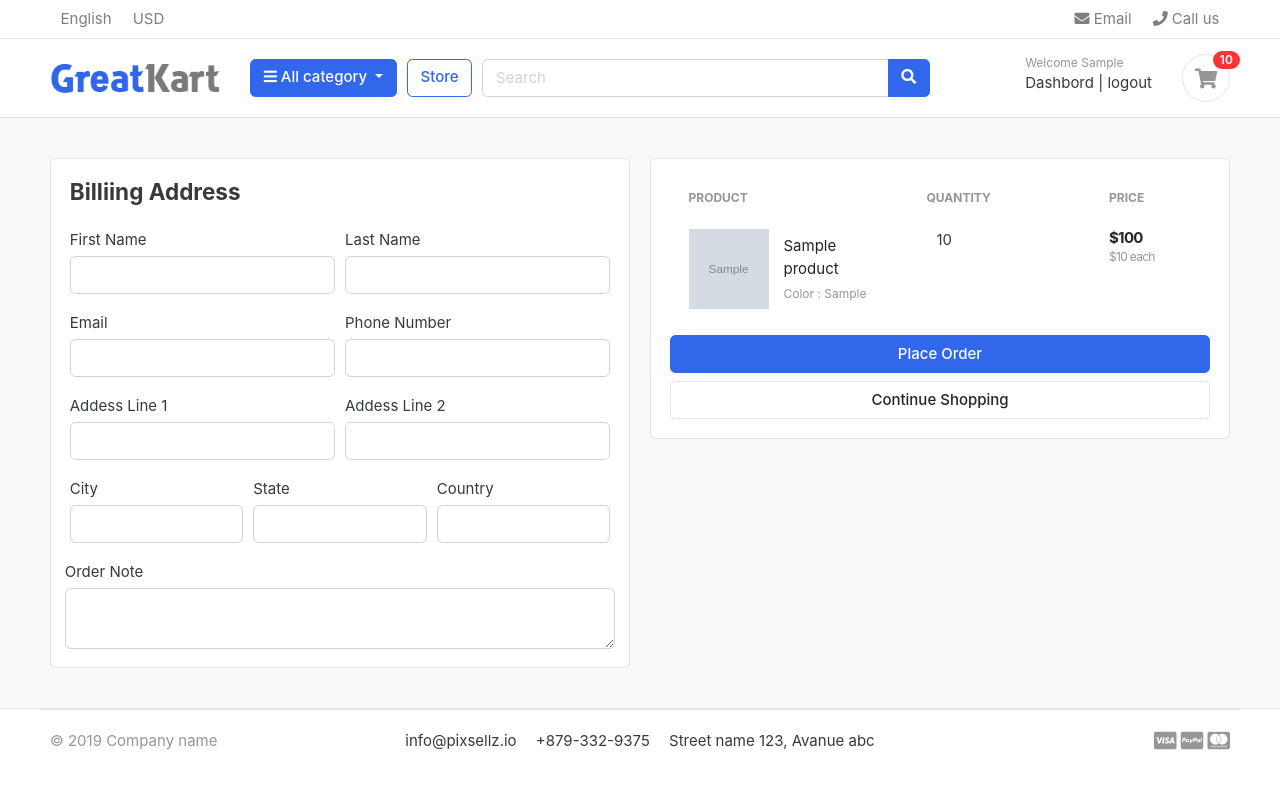
After one commit to faezeheshraghi/greatkart-django, a Django app: page /cart/checkout/ in a window 1280 px wide. The commit adds this page. Run offline with Django 3.2, Linux system fonts and the light colour scheme; a user stored in the database is signed in; tables that the repository leaves empty hold one stand-in row (values such as "Sample post"); grey boxes marked "Sample" are stand-in pictures; some libraries are stand-ins or nearby versions; some web fonts are replaced.

Commit message:
handeled cart and checkout page for logged in users

```diff
--- a/cart/context_processors.py
+++ b/cart/context_processors.py
@@ -8,7 +8,10 @@ def counter(request):
     else:
         try:
             cart=Cart.objects.filter(cart_id=_cart_id(request))
-            cart_items=cartitem.objects.all().filter(cart=cart[:1])
+            if request.user.is_authenticated:
+                cart_items = cartitem.objects.all().filter(user = request.user)
+            else:
+                cart_items=cartitem.objects.all().filter(cart=cart[:1])
             for cart_item in cart_items:
                 cart_count += cart_item.quantity
         except Cart.DoesNotExist:
--- a/cart/models.py
+++ b/cart/models.py
@@ -1,5 +1,6 @@
 from django.db import models
 from store.models import Product,Variation
+from accounts.models import Account
 
 # Create your models here.
 class Cart(models.Model):
@@ -10,9 +11,10 @@ class Cart(models.Model):
         return self.cart_id
 
 class cartitem(models.Model):
+    user = models.ForeignKey(Account, on_delete=models.CASCADE, null=True)
     product = models.ForeignKey(Product, on_delete=models.CASCADE)
     variations = models.ManyToManyField(Variation, blank=True)
-    cart   = models.ForeignKey(Cart, on_delete=models.CASCADE)
+    cart   = models.ForeignKey(Cart, on_delete=models.CASCADE,null=True)
     quantity = models.IntegerField()
     is_active = models.BooleanField(default=True)
 
--- a/cart/urls.py
+++ b/cart/urls.py
@@ -6,4 +6,7 @@ urlpatterns = [
     path('add_cart/<int:product_id>/', views.add_cart, name='add_cart'),
     path('remove_cart/<int:product_id>/<int:cart_item_id>/', views.remove_cart, name='remove_cart'),
     path('remove_cart_item/<int:product_id>/<int:cart_item_id>/', views.remove_cart_item, name='remove_cart_item'),
+
+
+    path('checkout/', views.checkout, name='checkout'),
     ]
--- a/cart/views.py
+++ b/cart/views.py
@@ -3,6 +3,7 @@ from store.models import Product,Variation
 from .models import Cart,cartitem
 from django.http import HttpResponse
 from django.core.exceptions import ObjectDoesNotExist
+from django.contrib.auth.decorators import login_required
 
 # Create your views here.
 def _cart_id(request):
@@ -12,70 +13,124 @@ def _cart_id(request):
     return cart
 
 def add_cart(request, product_id):
-    if request.method=='POST':
-        product = Product.objects.get(id=product_id)
+    current_user=request.user
+    product = Product.objects.get(id=product_id)
+    if current_user.is_authenticated:
+            product_variation=[]
+            if request.method=='POST':
+                for item in request.POST:
+                    key=item
+                    value = request.POST[key]
+
+                    try:
+                        variation =Variation.objects.get(product=product,variation_category__iexact=key ,variation_value__iexact=value)
+                        product_variation.append(variation)
+                    except:
+                        pass
+
+
+            is_cart_item_exists = cartitem.objects.filter(product=product ,user=current_user).exists()
+            if is_cart_item_exists:
+                cart_item = cartitem.objects.filter(product = product ,user=current_user)
+
+                ex_var_list = []
+                id = []
+                for item in cart_item:
+                    existing_variation =item.variations.all()
+                    ex_var_list.append(list(existing_variation))
+                    id.append(item.id)
+                if product_variation in ex_var_list:
+                    # increase cartitem quantity
+                    index = ex_var_list.index(product_variation)
+                    item_id=id[index]
+                    item = cartitem.objects.get(product=product , id=item_id)
+                    item.quantity +=1
+                    item.save()
+                else:
+                    item = cartitem.objects.create(product = product , quantity=1 ,user=current_user)
+                    if len(product_variation)>0:
+                        item.variations.clear()
+                        item.variations.add(*product_variation)
+                    item.save()
+            else:
+                cart_item = cartitem.objects.create(
+                    product = product,
+                    quantity = 1,
+                    user = current_user,
+                )
+                if len(product_variation)>0:
+                    cart_item.variations.clear()
+                    cart_item.variations.add(*product_variation)
+                cart_item.save()
+            return redirect('cart')
+    else:
         product_variation=[]
-        for item in request.POST:
-            key=item
-            value = request.POST[key]
+        if request.method=='POST':
+            for item in request.POST:
+                key=item
+                value = request.POST[key]
 
-            try:
-                variation =Variation.objects.get(product=product,variation_category__iexact=key ,variation_value__iexact=value)
-                product_variation.append(variation)
-            except:
-                pass
+                try:
+                    variation =Variation.objects.get(product=product,variation_category__iexact=key ,variation_value__iexact=value)
+                    product_variation.append(variation)
+                except:
+                    pass
 
-    try:
+        try:
 
-        cart = Cart.objects.get(cart_id = _cart_id(request))
-    except Cart.DoesNotExist:
-        cart = Cart.objects.create(
-            cart_id = _cart_id(request)
-        )
-    cart.save()
+            cart = Cart.objects.get(cart_id = _cart_id(request))
+        except Cart.DoesNotExist:
+            cart = Cart.objects.create(
+                cart_id = _cart_id(request)
+            )
+        cart.save()
 
-    is_cart_item_exists = cartitem.objects.filter(product=product ,cart=cart).exists()
-    if is_cart_item_exists:
-        cart_item = cartitem.objects.filter(product = product ,cart=cart)
+        is_cart_item_exists = cartitem.objects.filter(product=product ,cart=cart).exists()
+        if is_cart_item_exists:
+            cart_item = cartitem.objects.filter(product = product ,cart=cart)
 
-        ex_var_list = []
-        id = []
-        for item in cart_item:
-            existing_variation =item.variations.all()
-            ex_var_list.append(list(existing_variation))
-            id.append(item.id)
-        print(ex_var_list)
+            ex_var_list = []
+            id = []
+            for item in cart_item:
+                existing_variation =item.variations.all()
+                ex_var_list.append(list(existing_variation))
+                id.append(item.id)
+            print(ex_var_list)
 
-        if product_variation in ex_var_list:
-            # increase cartitem quantity
-            index = ex_var_list.index(product_variation)
-            item_id=id[index]
-            item = cartitem.objects.get(product=product , id=item_id)
-            item.quantity +=1
-            item.save()
+            if product_variation in ex_var_list:
+                # increase cartitem quantity
+                index = ex_var_list.index(product_variation)
+                item_id=id[index]
+                item = cartitem.objects.get(product=product , id=item_id)
+                item.quantity +=1
+                item.save()
+            else:
+                item = cartitem.objects.create(product = product , quantity=1 ,cart=cart)
+                if len(product_variation)>0:
+                    item.variations.clear()
+                    item.variations.add(*product_variation)
+                item.save()
         else:
-            item = cartitem.objects.create(product = product , quantity=1 ,cart=cart)
+            cart_item = cartitem.objects.create(
+                product = product,
+                quantity = 1,
+                cart = cart,
+            )
             if len(product_variation)>0:
-                item.variations.clear()
-                item.variations.add(*product_variation)
-            item.save()
-    else:
-        cart_item = cartitem.objects.create(
-            product = product,
-            quantity = 1,
-            cart = cart,
-        )
-        if len(product_variation)>0:
-            cart_item.variations.clear()
-            cart_item.variations.add(*product_variation)
-        cart_item.save()
-    return redirect('cart')
+                cart_item.variations.clear()
+                cart_item.variations.add(*product_variation)
+            cart_item.save()
+        return redirect('cart')
 
 def remove_cart(request, product_id,cart_item_id):
-    cart = Cart.objects.get(cart_id = _cart_id(request))
+
     product = get_object_or_404(Product , id=product_id)
     try:
-        cart_item = cartitem.objects.get(product = product ,cart=cart, id=cart_item_id)
+        if request.user.is_authenticated:
+            cart_item = cartitem.objects.get(product = product ,user=request.user, id=cart_item_id)
+        else:
+            cart = Cart.objects.get(cart_id = _cart_id(request))
+            cart_item = cartitem.objects.get(product = product ,cart=cart, id=cart_item_id)
         if cart_item.quantity>1:
             cart_item.quantity -=1
             cart_item.save()
@@ -87,9 +142,12 @@ def remove_cart(request, product_id,cart_item_id):
     return redirect('cart')
 
 def remove_cart_item(request, product_id , cart_item_id):
-    cart = Cart.objects.get(cart_id = _cart_id(request))
     product = get_object_or_404(Product , id=product_id)
-    cart_item = cartitem.objects.get(product = product ,cart=cart , id=cart_item_id)
+    if request.user.is_authenticated:
+        cart_item = cartitem.objects.get(product = product ,user=request.user , id=cart_item_id)
+    else:
+        cart = Cart.objects.get(cart_id = _cart_id(request))
+        cart_item = cartitem.objects.get(product = product ,cart=cart , id=cart_item_id)
     cart_item.delete()
     return redirect('cart')
 
@@ -97,8 +155,12 @@ def cart(request,total=0,quantity=0,cart_items=None):
     try:
         tax =0
         grand_total = 0
-        cart = Cart.objects.get (cart_id=_cart_id(request))
-        cart_items = cartitem.objects.filter(cart=cart,is_active=True)
+        if request.user.is_authenticated:
+            cart_items = cartitem.objects.filter(user=request.user,is_active=True)
+        else:
+            cart = Cart.objects.get (cart_id=_cart_id(request))
+            cart_items = cartitem.objects.filter(cart=cart,is_active=True)
+
         for cart_item in cart_items:
             total +=(cart_item.product.price * cart_item.quantity)
             quantity +=cart_item.quantity
@@ -115,3 +177,30 @@ def cart(request,total=0,quantity=0,cart_items=None):
         'grand_total':grand_total,
     }
     return render(request,'store/cart.html',context)
+
+@login_required(login_url = 'login')
+def checkout(request,total=0,quantity=0,cart_items=None):
+    try:
+        tax =0
+        grand_total = 0
+        if request.user.is_authenticated:
+            cart_items = cartitem.objects.filter(user=request.user,is_active=True)
+        else:
+            cart = Cart.objects.get (cart_id=_cart_id(request))
+            cart_items = cartitem.objects.filter(cart=cart,is_active=True)
+        for cart_item in cart_items:
+            total +=(cart_item.product.price * cart_item.quantity)
+            quantity +=cart_item.quantity
+        tax = (2 * total)/100
+        grand_total = total + tax
+    except ObjectDoesNotExist:
+        pass
+
+    context = {
+        'total':total,
+        'quantity':quantity,
+        'cart_items':cart_items,
+        'tax':tax,
+        'grand_total':grand_total,
+    }
+    return render(request,'store/checkout.html',context)
--- a/templates/store/cart.html
+++ b/templates/store/cart.html
@@ -103,7 +103,7 @@
 			<p class="text-center mb-3">
 				<img src="{% static './images/misc/payments.png'%}" height="26">
 			</p>
-			<a href="./place-order.html" class="btn btn-primary btn-block"> Checkout </a>
+			<a href="{% url 'checkout' %}" class="btn btn-primary btn-block"> Checkout </a>
 			<a href="{% url 'store'%}" class="btn btn-light btn-block">Continue Shopping</a>
 		</div> <!-- card-body.// -->
 		</div> <!-- card.// -->
--- /dev/null
+++ b/templates/store/checkout.html
@@ -0,0 +1,142 @@
+{%extends 'base.html' %}
+{%load static%}
+
+{% block content %}
+
+
+<section class="section-content padding-y bg">
+<div class="container">
+
+<!-- ============================ COMPONENT 1 ================================= -->
+
+<div class="row">
+	<aside class="col-lg-6">
+<div class="card">
+  <div class="card-body">
+    <h4 class="card-title mb-4">Billiing Address</h4>
+    <form  action="" method="POST">
+			{% csrf_token %}
+      <div class="form-row">
+        <div class="col form-group">
+          <label for="">First Name</label>
+          <input type="text" name="first_name" class="form-control" required>
+        </div>
+        <div class="col form-group">
+          <label for="">Last Name</label>
+          <input type="text" name="last_name" class="form-control" required>
+        </div>
+      </div>
+      <div class="form-row">
+        <div class="col form-group">
+          <label for="">Email</label>
+          <input type="email" name="email" class="form-control" required>
+        </div>
+        <div class="col form-group">
+          <label for="">Phone Number</label>
+          <input type="text" name="phone" class="form-control" required>
+        </div>
+      </div>
+      <div class="form-row">
+        <div class="col form-group">
+          <label for="">Addess Line 1</label>
+          <input type="text" name="address_line_1" class="form-control" required>
+        </div>
+        <div class="col form-group">
+          <label for="">Addess Line 2</label>
+          <input type="text" name="address_line_2" class="form-control">
+        </div>
+      </div>
+      <div class="form-row">
+        <div class="col form-group">
+          <label for="">City</label>
+          <input type="text" name="city" class="form-control" required>
+        </div>
+        <div class="col form-group">
+          <label for="">State</label>
+          <input type="text" name="state" class="form-control">
+        </div>
+        <div class="col form-group">
+          <label for="">Country</label>
+          <input type="text" name="country" class="form-control">
+        </div>
+      </div>
+      <div class="form-row">
+          <label for="">Order Note</label>
+          <textarea  name="order_note" rows="2" class="form-control" required></textarea>
+        </div>
+
+  </div>
+
+</div> <!-- card.// -->
+
+	</aside> <!-- col.// -->
+	<aside class="col-lg-6">
+
+		<div class="card">
+		<div class="card-body">
+      <table class="table table-borderless table-shopping-cart">
+      <thead class="text-muted">
+      <tr class="small text-uppercase">
+        <th scope="col">Product</th>
+        <th scope="col" width="120">Quantity</th>
+        <th scope="col" width="120">Price</th>
+      </tr>
+      </thead>
+      <tbody>
+      {% for cart_item in cart_items%}
+      <tr>
+      	<td>
+      		<figure class="itemside align-items-center">
+      			<div class="aside"><img src="{{ cart_item.product.Images.url }}" class="img-sm"></div>
+      			<figcaption class="info">
+      				<a href="{{cart_item.product.get_url}}" class="title text-dark">{{cart_item.product.product_name}}</a>
+      				<p class="text-muted small">
+                {% if cart_item.variations.all %}
+
+                  {% for item in cart_item.variations.all %}
+                    {{item.variation_category | capfirst }} : {{item.variation_value | capfirst }} <br>
+                  {% endfor %}
+                {% endif %}
+              </p>
+      			</figcaption>
+      		</figure>
+      	</td>
+      	<td>
+      		<!-- col.// -->
+      					<div class="col">
+      						<div class="input-group input-spinner">
+                    <label for="">{{cart_item.quantity}}</label>
+
+
+      						</div> <!-- input-group.// -->
+      					</div> <!-- col.// -->
+      	</td>
+      	<td>
+      		<div class="price-wrap">
+      			<var class="price">${{cart_item.sub_total}}</var>
+      			<small class="text-muted"> ${{cart_item.product.price}} each </small>
+      		</div> <!-- price-wrap .// -->
+      	</td>
+
+      </tr>
+      {%endfor%}
+      </tbody>
+      </table>
+
+			<button type="submit" name="submit" class="btn btn-primary btn-block">Place Order</button>
+			<a href="{% url 'store'%}" class="btn btn-light btn-block">Continue Shopping</a>
+		</form>
+		</div> <!-- card-body.// -->
+		</div> <!-- card.// -->
+
+</aside> <!-- col.// -->
+
+
+</div> <!-- row.// -->
+
+<!-- ============================ COMPONENT 1 END .// ================================= -->
+
+</div> <!-- container .//  -->
+</section>
+
+{% endblock %}
```
Also changed, not shown: accounts/views.py (+46 -1 lines), cart/migrations/0005_auto_20220309_2220.py (added).
